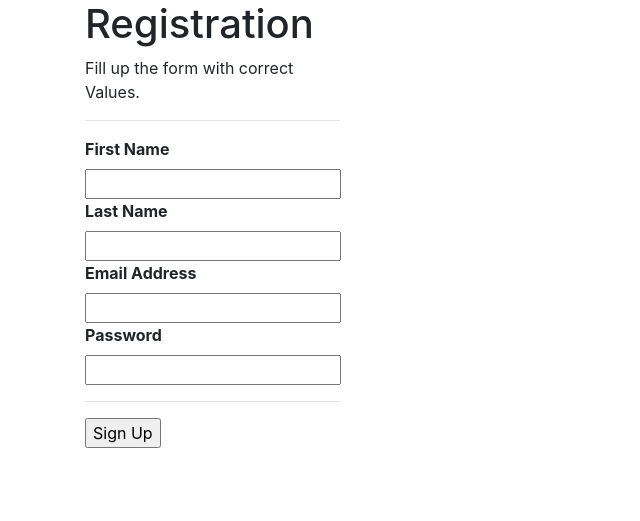
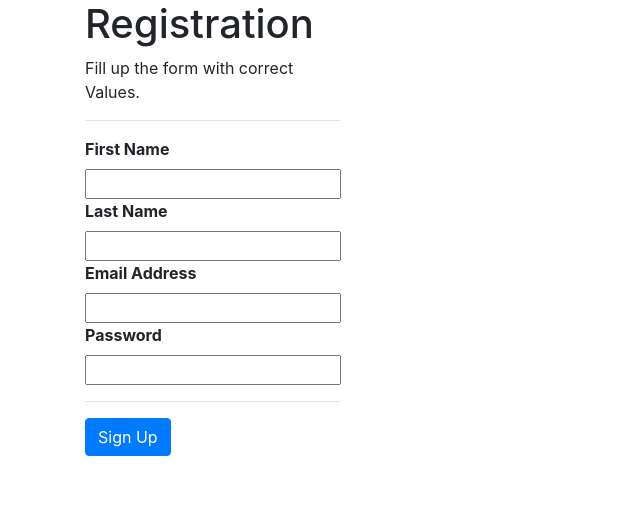
Before and after one commit to eg237/IT202, a PHP site: page /Login/Registration.php in a window 1280 px wide. Shown: the top 521 px of the page, without its empty margins (0-640 px from the left). Run offline with PHP 8.4, Linux system fonts and the light colour scheme.

Commit message:
registration

```diff
--- a/Login/Registration.php
+++ b/Login/Registration.php
@@ -37,7 +37,7 @@
                         <input type="password" name="password" required>
                         <br>
                         <hr class="mb-3">
-                        <input type="submit" name="create" value="Sign Up" required>
+                        <input class="btn btn-primary" type="submit" name="create" value="Sign Up" required>
                     </div>
                 </div>
             </div>
```
